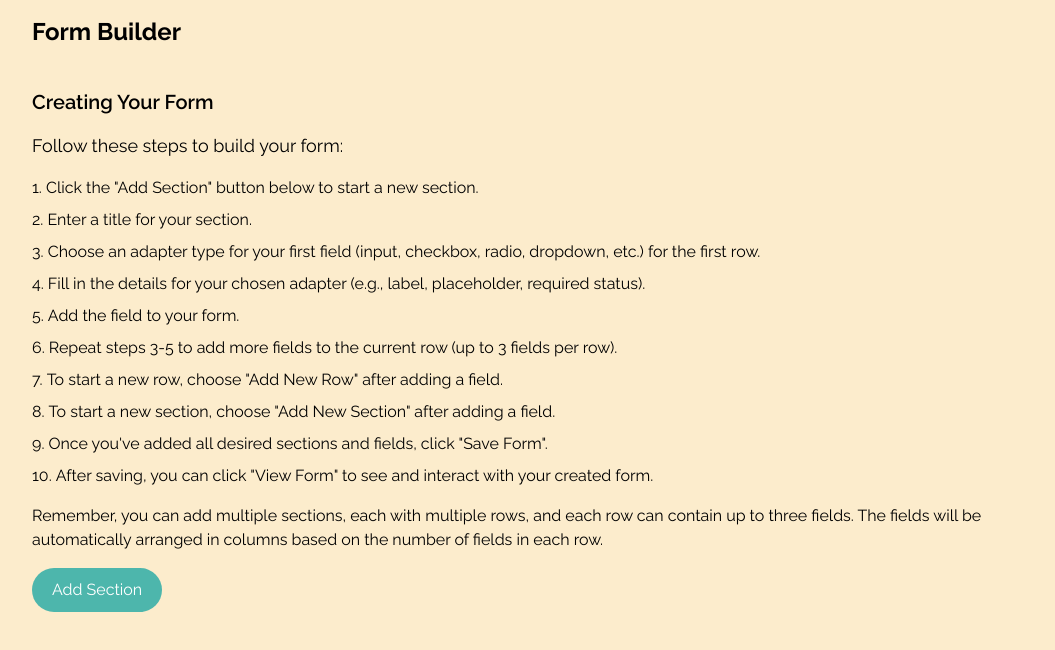
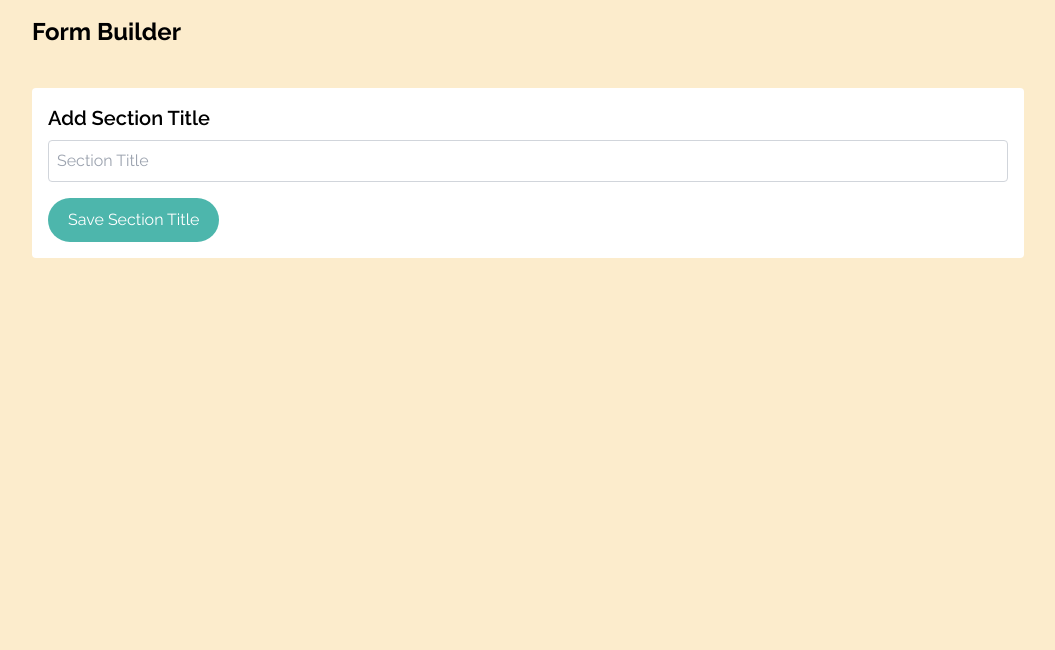
Before and after one commit to ASKyzer/dynamic-forms-angular, an Angular app: page /form-builder in a window 1280 px wide. Both pictures are taken after a click on the button "Let's Get Started". Shown: the top 650 px of the page, without its empty margins (112-1167 px from the left). Built offline with nearby package versions, Linux system fonts and the light colour scheme.

Commit message:
adjust flow

```diff
--- a/src/app/pages/form-builder/form-builder.component.html
+++ b/src/app/pages/form-builder/form-builder.component.html
@@ -1,34 +1,6 @@
 <div class="container mx-auto p-4 max-w-5xl relative">
-  <div *ngIf="!showForm" class="text-center">
+  <div *ngIf="!showForm">
     <h2 class="text-2xl font-bold mb-4">Welcome to the Form Builder</h2>
-    <p class="mb-4">Click the button below to start creating your form.</p>
-    <app-button (click)="startForm()" text="Let's Get Started"></app-button>
-  </div>
-
-  <div *ngIf="showForm" class="space-y-6">
-    <div class="flex justify-between items-center">
-      <h2 class="text-2xl font-bold mb-4">Form Builder</h2>
-      <div class="flex gap-2">
-        <div
-          *ngIf="currentSection && formConfig.sections.length > 0"
-          class="flex gap-2"
-        >
-          <app-button
-            text="Save Form"
-            (click)="saveForm()"
-            theme="tertiary"
-          ></app-button>
-          <app-button
-            text="Preview Form"
-            (click)="previewForm()"
-            theme="secondary"
-          ></app-button>
-        </div>
-      </div>
-    </div>
-
-    <div *ngIf="!currentSection" class="">
-      <h3 class="text-xl font-semibold mb-4">Creating Your Form</h3>
     <p class="mb-4 text-lg text-semibold">
       Follow these steps to build your form:
     </p>
@@ -61,12 +33,33 @@
       </li>
     </ol>
     <p class="mb-4">
-        Remember, you can add multiple sections, each with multiple rows, and
-        each row can contain up to three fields. The fields will be
-        automatically arranged in columns based on the number of fields in each
-        row.
+      Remember, you can add multiple sections, each with multiple rows, and each
+      row can contain up to three fields. The fields will be automatically
+      arranged in columns based on the number of fields in each row.
     </p>
-      <app-button text="Add Section" (click)="addSection()"></app-button>
+    <app-button (click)="startForm()" text="Let's Get Started"></app-button>
+  </div>
+
+  <div *ngIf="showForm" class="space-y-6">
+    <div class="flex justify-between items-center">
+      <h2 class="text-2xl font-bold mb-4">Form Builder</h2>
+      <div class="flex gap-2">
+        <div
+          *ngIf="currentSection && formConfig.sections.length > 0"
+          class="flex gap-2"
+        >
+          <app-button
+            text="Save Form"
+            (click)="saveForm()"
+            theme="tertiary"
+          ></app-button>
+          <app-button
+            text="Preview Form"
+            (click)="previewForm()"
+            theme="secondary"
+          ></app-button>
+        </div>
+      </div>
     </div>
 
     <div
@@ -80,6 +73,16 @@
             formControlName="sectionTitle"
             placeholder="Section Title"
             class="field-input w-full p-2 border rounded"
+            [class.input-border]="
+              !builderForm.get('sectionTitle')?.invalid ||
+              (!builderForm.get('sectionTitle')?.dirty &&
+                !builderForm.get('sectionTitle')?.touched)
+            "
+            [class.input-border-error]="
+              builderForm.get('sectionTitle')?.invalid &&
+              (builderForm.get('sectionTitle')?.dirty ||
+                builderForm.get('sectionTitle')?.touched)
+            "
           />
           @if (builderForm.get('sectionTitle')?.invalid && (
           builderForm.get('sectionTitle')?.touched ||
@@ -105,7 +108,6 @@
       </h3>
     </div>
 
-    <!-- Wrap the entire form in a formGroup -->
     <form [formGroup]="builderForm" class="space-y-6">
       <div
         *ngIf="currentRow && !currentAdapter && !showFieldAddedPrompt"
@@ -163,7 +165,6 @@
         } }
       </div>
 
-      <!-- Add this new section after adding a field -->
       <div *ngIf="showFieldAddedPrompt" class="mt-4 p-4 bg-white rounded">
         <p class="font-semibold mb-4">
           Field added successfully! What would you like to do next? Adding
@@ -218,7 +219,7 @@
       </div>
 
       @if (showRawJsonControl.value) {
-      <pre class="bg-[#f5f2f0] text-gray-800 p-4 rounded-lg overflow-auto">
+      <pre class="text-gray-800 p-4 rounded-lg overflow-auto">
             <code [innerHTML]="formConfig | jsonHighlight"></code>
         </pre>
       } @else {
--- a/src/app/pages/form-builder/form-builder.component.ts
+++ b/src/app/pages/form-builder/form-builder.component.ts
@@ -93,6 +93,7 @@ export class FormBuilderComponent implements OnInit {
 
   startForm() {
     this.showForm = true;
+    this.addSection();
   }
 
   addAdapter(adapterType: string) {
@@ -108,13 +109,13 @@ export class FormBuilderComponent implements OnInit {
   }
 
   addNewSection() {
-    this.resetFieldForm();
     this.showFieldAddedPrompt = false;
     this.currentSection = null;
     this.currentRow = null;
     this.currentField = null;
     this.currentAdapter = null;
-    this.builderForm.get('sectionTitle')?.setValue('');
+    this.builderForm.reset();
+    this.resetFieldForm();
     this.addSection();
   }
 
@@ -142,7 +143,6 @@ export class FormBuilderComponent implements OnInit {
     this.currentRow = {
       fields: [],
     };
-
     this.currentSection.rows.push(this.currentRow);
   }
 
@@ -160,12 +160,13 @@ export class FormBuilderComponent implements OnInit {
 
   addAnotherField() {
     this.showFieldAddedPrompt = false;
-    // The form is already reset, so we're ready for a new field
+    this.resetFieldForm();
   }
 
   addNewRow() {
     this.showFieldAddedPrompt = false;
     this.currentRow = null;
+    this.resetFieldForm();
     this.addRow();
     // Assuming you have an addRow method
   }
@@ -176,9 +177,8 @@ export class FormBuilderComponent implements OnInit {
   }
 
   resetFieldForm() {
-    this.builderForm.patchValue({
-      adapterType: '',
-    });
+    this.builderForm.reset();
+    this.builderForm.markAsPristine();
   }
 
   saveForm() {
```
Lines whose indentation alone changed are shown as unchanged.
